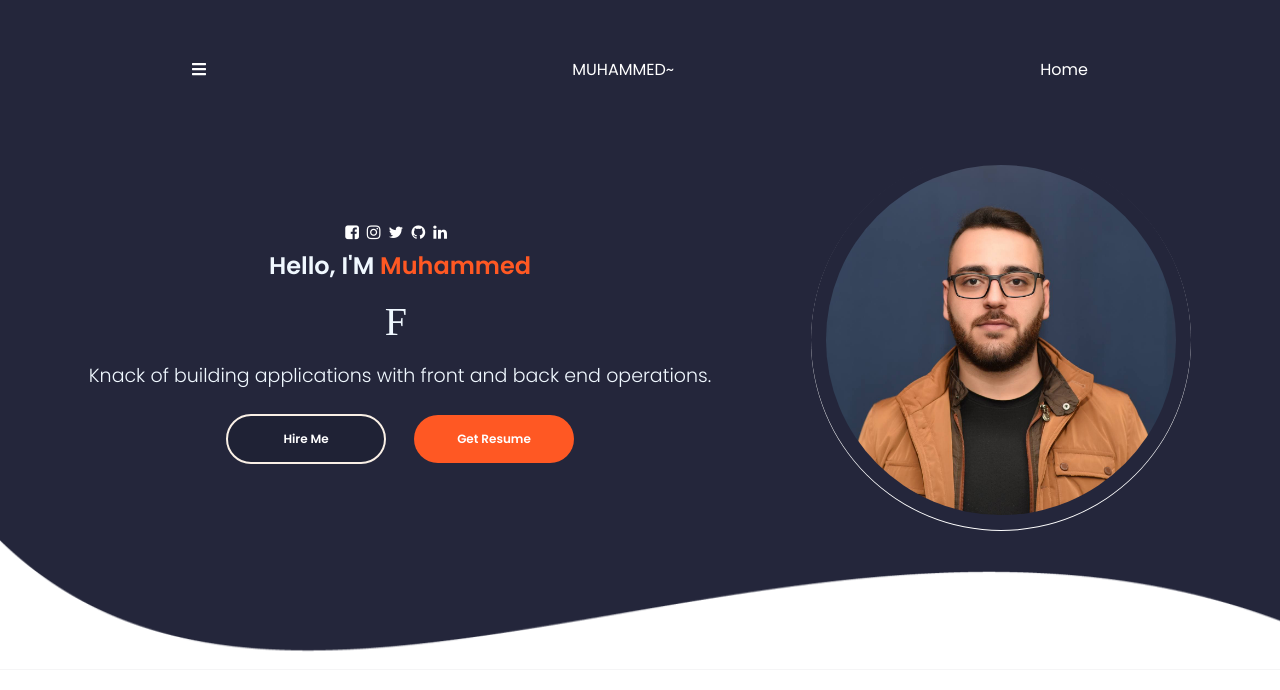
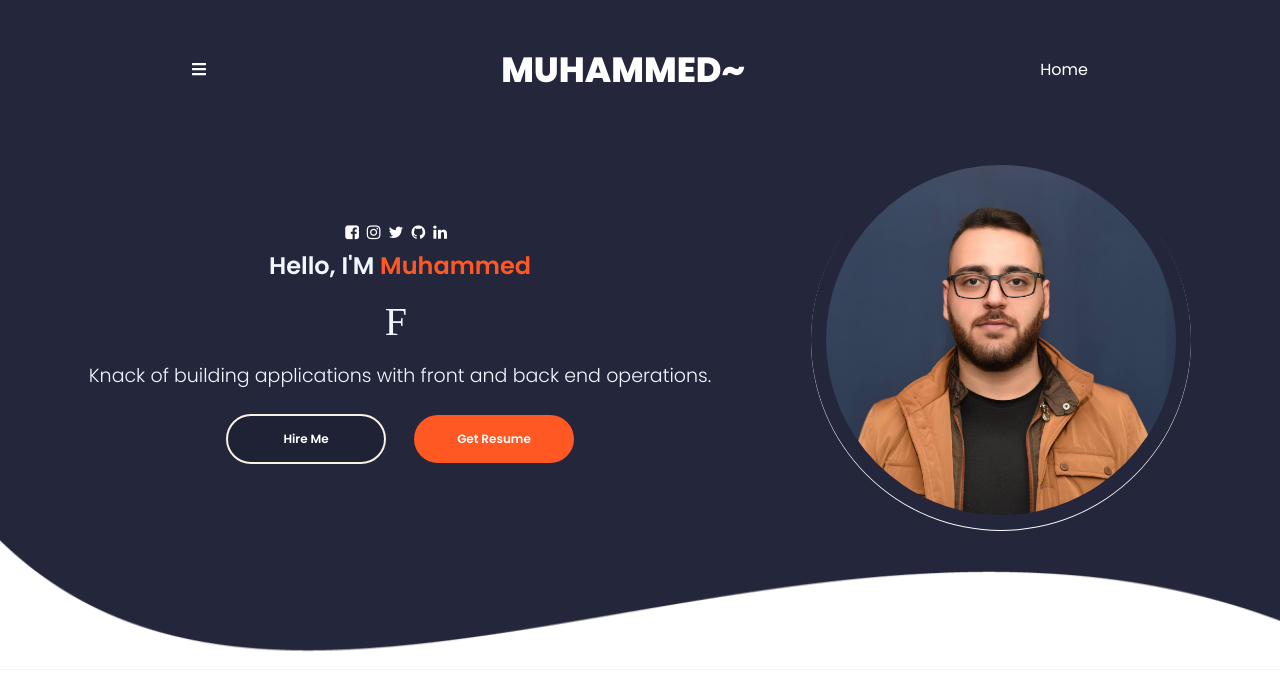
Before and after one commit to HamaSarbast-1997/My-portfolio, a React (Create React App) app in the folder client/: page / in a window 1280 px wide. Shown: the top 690 px of the page. Built offline with nearby package versions, Linux system fonts and the light colour scheme; a web font is replaced by a local one.

Commit message:
header logo is stylized

```diff
--- a/client/src/PortfolioContainer/Home/Header/Header.css
+++ b/client/src/PortfolioContainer/Home/Header/Header.css
@@ -12,3 +12,10 @@
     width:70%;
     color: var(--white);
 }
+
+.header-logo{
+    font-size: 35px;
+    font-family: "Poppins ExtraBold";
+    color: var(--white);
+
+}
```
